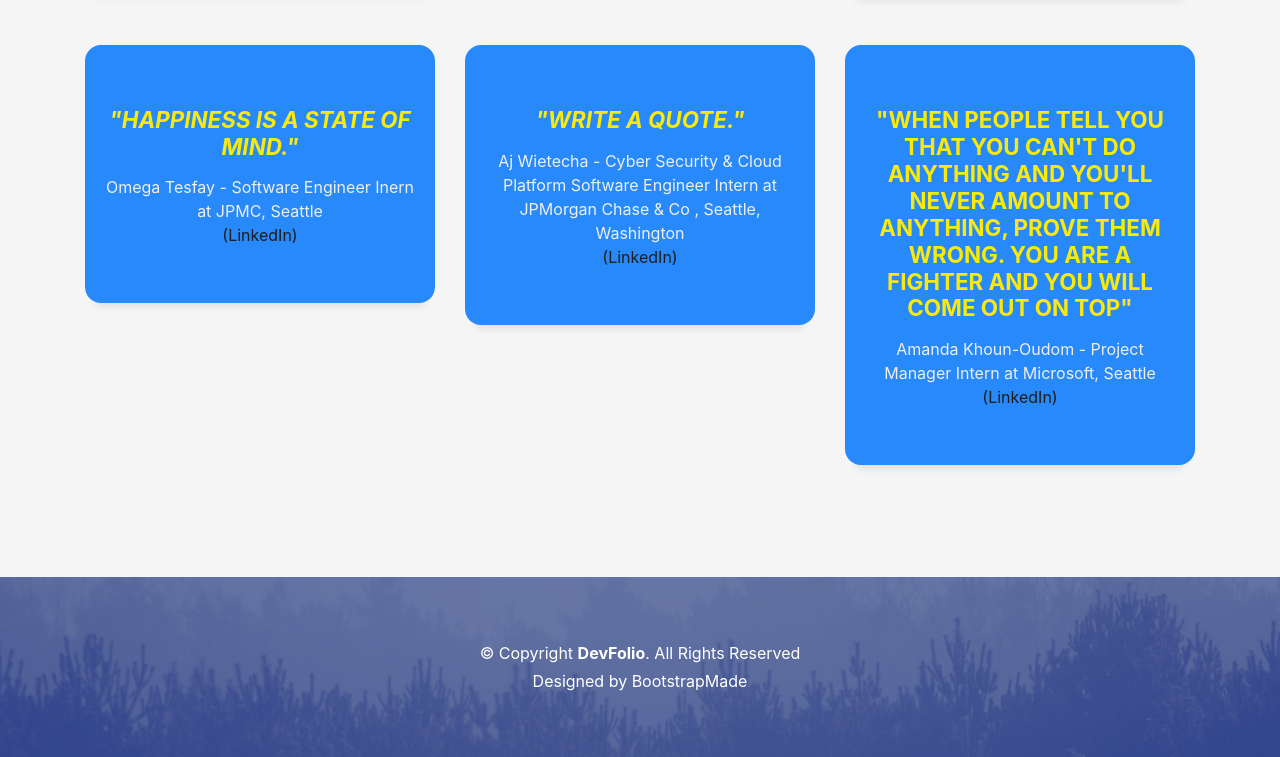
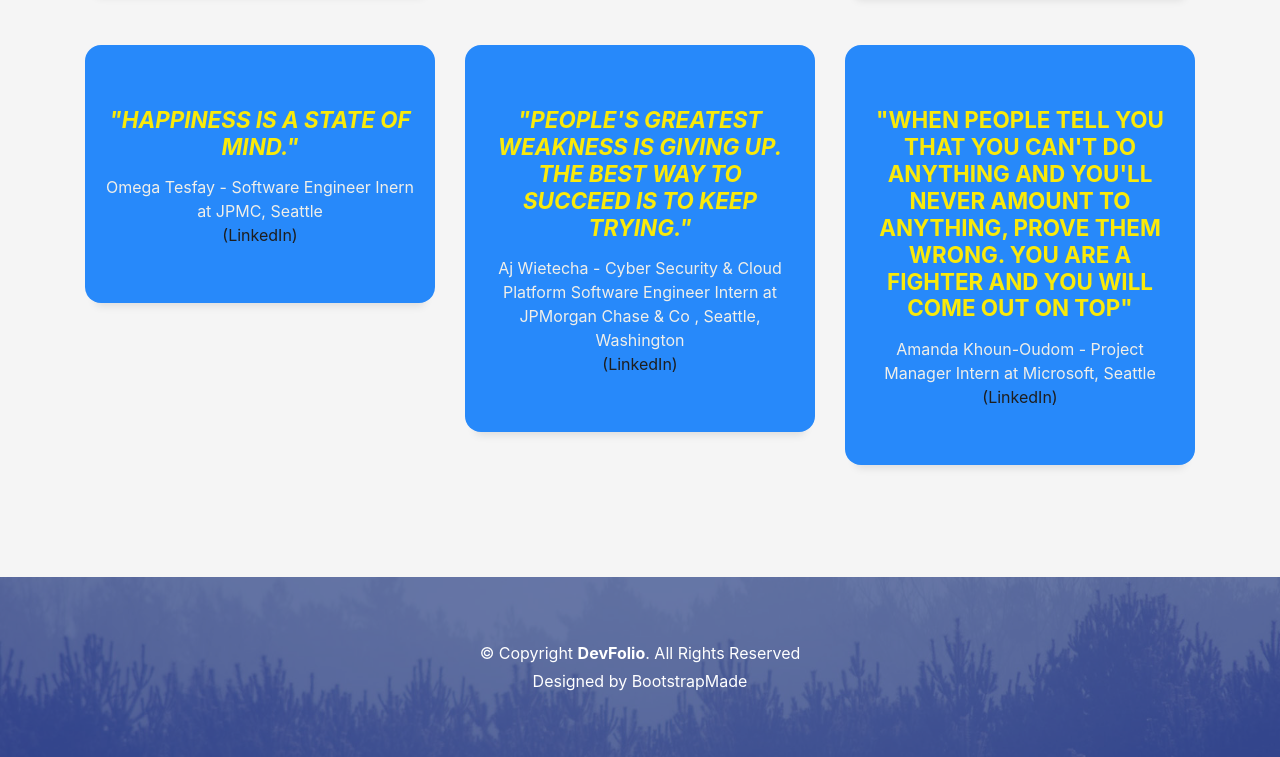
Before and after one commit to Ayush434/match, a plain HTML site: page match/index.html in a window 1280 px wide. Shown: the part 3517-4274 px from the top of the page. Drawn offline with Linux system fonts and the light colour scheme.

Commit message:
Update index.html

```diff
--- a/match/index.html
+++ b/match/index.html
@@ -210,7 +210,7 @@
             <div class="service-ico">
             </div>
             <div class="service-content">
-              <h2 class="s-title"><i>"Write a Quote."</i></h2>
+              <h2 class="s-title"><i>"People's greatest weakness is giving up. The best way to succeed is to keep trying."</i></h2>
               <p class="s-description text-center">
                 Aj Wietecha - Cyber Security & Cloud Platform Software Engineer Intern at JPMorgan Chase & Co , Seattle, Washington <br>
                 <a href="https://www.linkedin.com/in/ajwietechaii/" target="_blank">(LinkedIn)</a>
```
